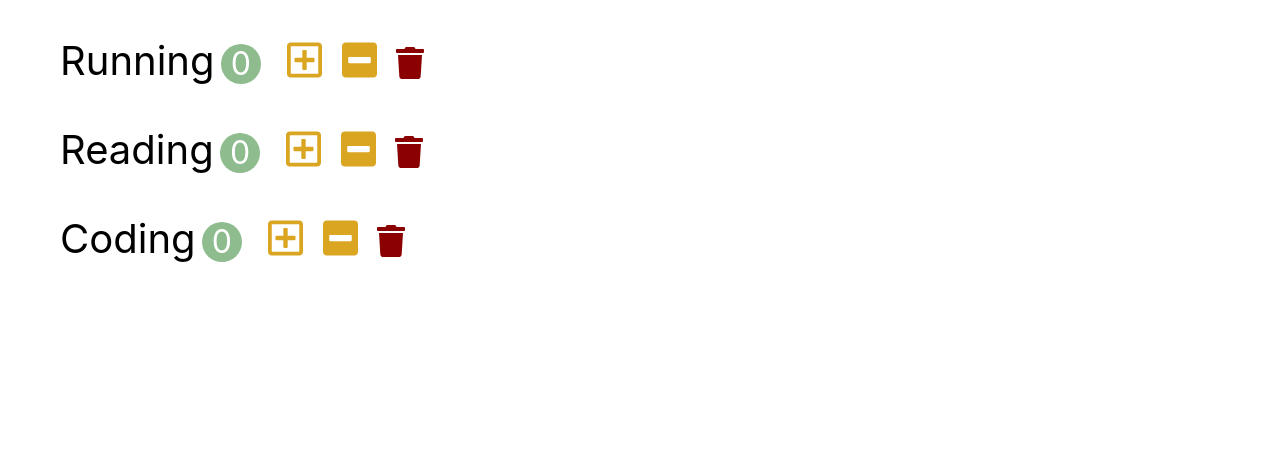
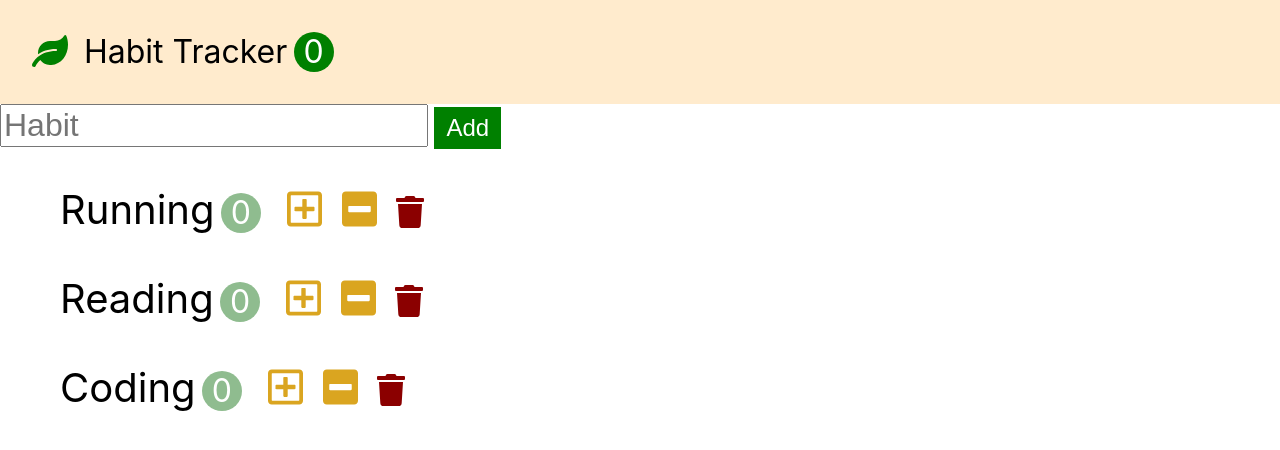
Before and after one commit to april-jiyeon-kim/habit-tracker, a React (Create React App) app: page / in a window 1280 px wide. Shown: the top 450 px of the page. Built offline with nearby package versions, Linux system fonts and the light colour scheme.

Commit message:
Add Navbar + Add form

```diff
--- a/src/app.css
+++ b/src/app.css
@@ -1,7 +1,51 @@
+* {
+  box-sizing: border-box;
+}
+
 button {
   outline: none;
   border: 0;
   cursor: pointer;
+}
+
+.navbar {
+  font-size: 2rem;
+  padding: 1em;
+  background-color: blanchedalmond;
+}
+
+.navbar-logo {
+  color: green;
+  margin-right: 0.5em;
+}
+
+.navbar-count {
+  display: inline-block;
+  text-align: center;
+  font-size: 2rem;
+  width: 2.5rem;
+  height: 2.5rem;
+  line-height: 2.5rem;
+  margin-left: 0.2em;
+  background-color: green;
+  color: white;
+  border-radius: 50%;
+}
+
+.add-input {
+  font-size: 2rem;
+}
+
+.add-input {
+  margin-right: 0.2em;
+}
+
+.add-button {
+  height: 100%;
+  font-size: 1.5rem;
+  padding: 0.3em 0.5em;
+  background-color: green;
+  color: white;
 }
 
 .habit {
--- a/src/app.jsx
+++ b/src/app.jsx
@@ -1,9 +1,59 @@
-import React from "react";
+import React, { Component } from "react";
 import "./app.css";
-import Habit from "./components/habit";
 import Habits from "./components/habits";
+import Navbar from "./components/navbar";
 
-function App() {
-  return <Habits />;
+class App extends Component {
+  state = {
+    habits: [
+      { id: 1, name: "Running", count: 0 },
+      { id: 2, name: "Reading", count: 0 },
+      { id: 3, name: "Coding", count: 0 },
+    ],
+  };
+
+  handleIncrement = (habit) => {
+    const habits = [...this.state.habits];
+    const index = habits.indexOf(habit);
+    console.log(habit);
+    habits[index].count++;
+    this.setState({ habits });
+  };
+
+  handleDecrement = (habit) => {
+    const habits = [...this.state.habits];
+    const index = habits.indexOf(habit);
+    const count = habits[index].count - 1;
+    habits[index].count = count < 0 ? 0 : count;
+    this.setState({ habits });
+  };
+
+  handleDelete = (habit) => {
+    const habits = this.state.habits.filter((item) => item.id !== habit.id);
+    this.setState({ habits });
+  };
+
+  handleAdd = (name) => {
+    const habits = [...this.state.habits, { id: Date.now(), name, count: 0 }];
+    this.setState({ habits });
+  };
+
+  render() {
+    return (
+      <>
+        <Navbar
+          totalCount={this.state.habits.filter((item) => item.count > 0).length}
+        />
+        <Habits
+          habits={this.state.habits}
+          onIncrement={this.handleIncrement}
+          onDecrement={this.handleDecrement}
+          onDelete={this.handleDelete}
+          onAdd={this.handleAdd}
+        />
+      </>
+    );
+  }
 }
+
 export default App;
--- /dev/null
+++ b/src/components/habitAddForm.jsx
@@ -0,0 +1,29 @@
+import React, { Component } from "react";
+
+class HabitAddForm extends Component {
+  formRef = React.createRef();
+  inputRef = React.createRef();
+
+  onSubmit = (event) => {
+    event.preventDefault();
+    const name = this.inputRef.current.value;
+    name && this.props.onAdd(name);
+    // this.inputRef.current.value = "";
+    this.formRef.current.reset();
+  };
+  render() {
+    return (
+      <form ref={this.formRef} className="add-form" onSubmit={this.onSubmit}>
+        <input
+          ref={this.inputRef}
+          type="text"
+          className="add-input"
+          placeholder="Habit"
+        />
+        <button className="add-button">Add</button>
+      </form>
+    );
+  }
+}
+
+export default HabitAddForm;
--- a/src/components/habits.jsx
+++ b/src/components/habits.jsx
@@ -1,38 +1,29 @@
 import React, { Component } from "react";
 import Habit from "./habit";
+import HabitAddForm from "./habitAddForm";
 
 class Habits extends Component {
-  state = {
-    habits: [
-      { id: 1, name: "Running", count: 0 },
-      { id: 2, name: "Reading", count: 0 },
-      { id: 3, name: "Coding", count: 0 },
-    ],
-  };
-
   handleIncrement = (habit) => {
-    const habits = [...this.state.habits];
-    const index = habits.indexOf(habit);
-    habits[index].count++;
-    this.setState({ habits });
+    this.props.onIncrement(habit);
   };
 
   handleDecrement = (habit) => {
-    const habits = [...this.state.habits];
-    const index = habits.indexOf(habit);
-    const count = habits[index].count - 1;
-    habits[index].count = count < 0 ? 0 : count;
-    this.setState({ habits });
+    this.props.onDecrement(habit);
   };
 
   handleDelete = (habit) => {
-    const habits = this.state.habits.filter((item) => item.id !== habit.id);
-    this.setState({ habits });
+    this.props.onDelete(habit);
+  };
+
+  handleAdd = (name) => {
+    this.props.onAdd(name);
   };
   render() {
     return (
+      <>
+        <HabitAddForm onAdd={this.handleAdd} />
         <ul>
-        {this.state.habits.map((habit) => (
+          {this.props.habits.map((habit) => (
             <Habit
               key={habit.id}
               habit={habit}
@@ -42,6 +33,7 @@
             />
           ))}
         </ul>
+      </>
     );
   }
 }
--- /dev/null
+++ b/src/components/navbar.jsx
@@ -0,0 +1,15 @@
+import React, { Component } from "react";
+
+class Navbar extends Component {
+  render() {
+    return (
+      <nav className="navbar">
+        <i className="navbar-logo fas fa-leaf"></i>
+        <span>Habit Tracker</span>
+        <span className="navbar-count">{this.props.totalCount}</span>
+      </nav>
+    );
+  }
+}
+
+export default Navbar;
```
Lines whose indentation alone changed are shown as unchanged.
